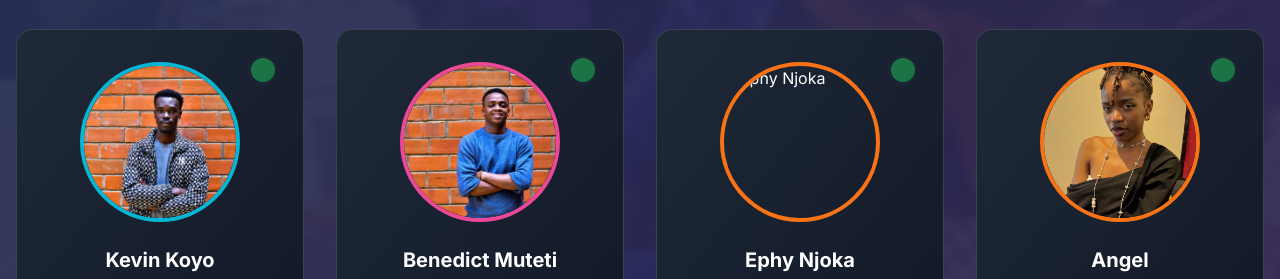
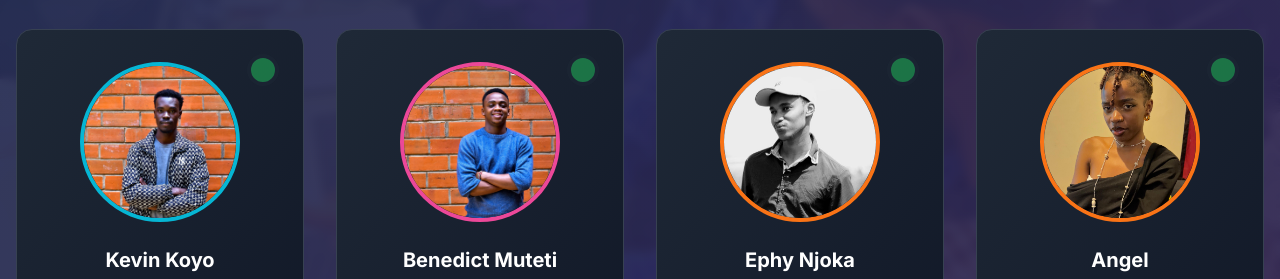
Before and after one commit to samuelptah/SecureSphere-webpage, a plain HTML site: page index.html in a window 1280 px wide. Shown: the part 6727-7006 px from the top of the page. Drawn offline with nearby package versions, Linux system fonts and the light colour scheme; animation ran at ten frames a second.

Commit message:
ephy.jpg

```diff
--- a/index.html
+++ b/index.html
@@ -1305,7 +1305,7 @@
                         <div class="relative mb-6">
                             <div
                                 class="w-40 h-40 mx-auto rounded-full overflow-hidden border-4 border-orange-500 group-hover:border-orange-400 transition-colors duration-300">
-                                <img src=""
+                                <img src="ephy.jpg"
                                     alt="Ephy Njoka" class="w-full h-full object-cover">
                             </div>
                             <div
```
Also changed, not shown: ephy.jpg (added).
